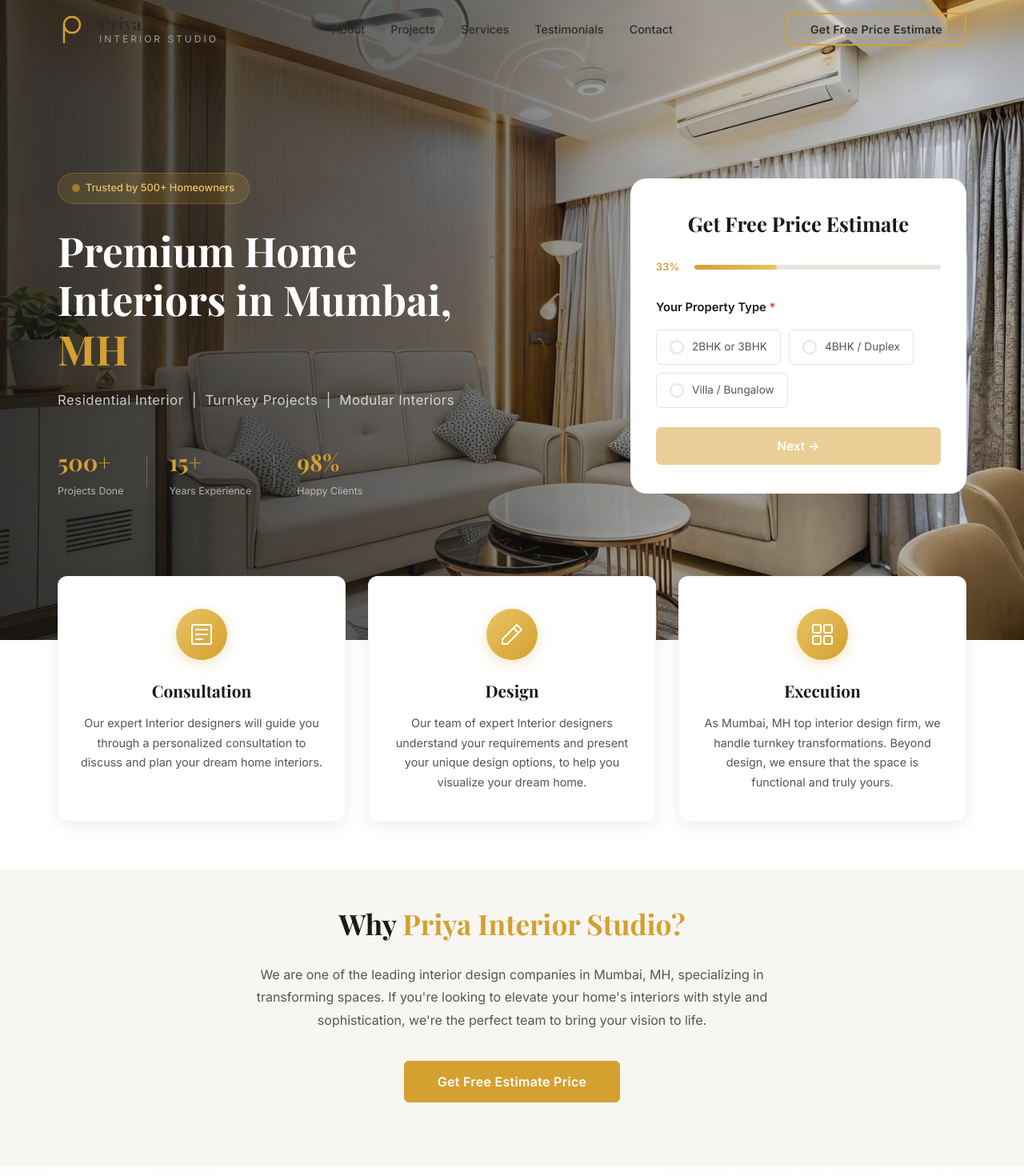
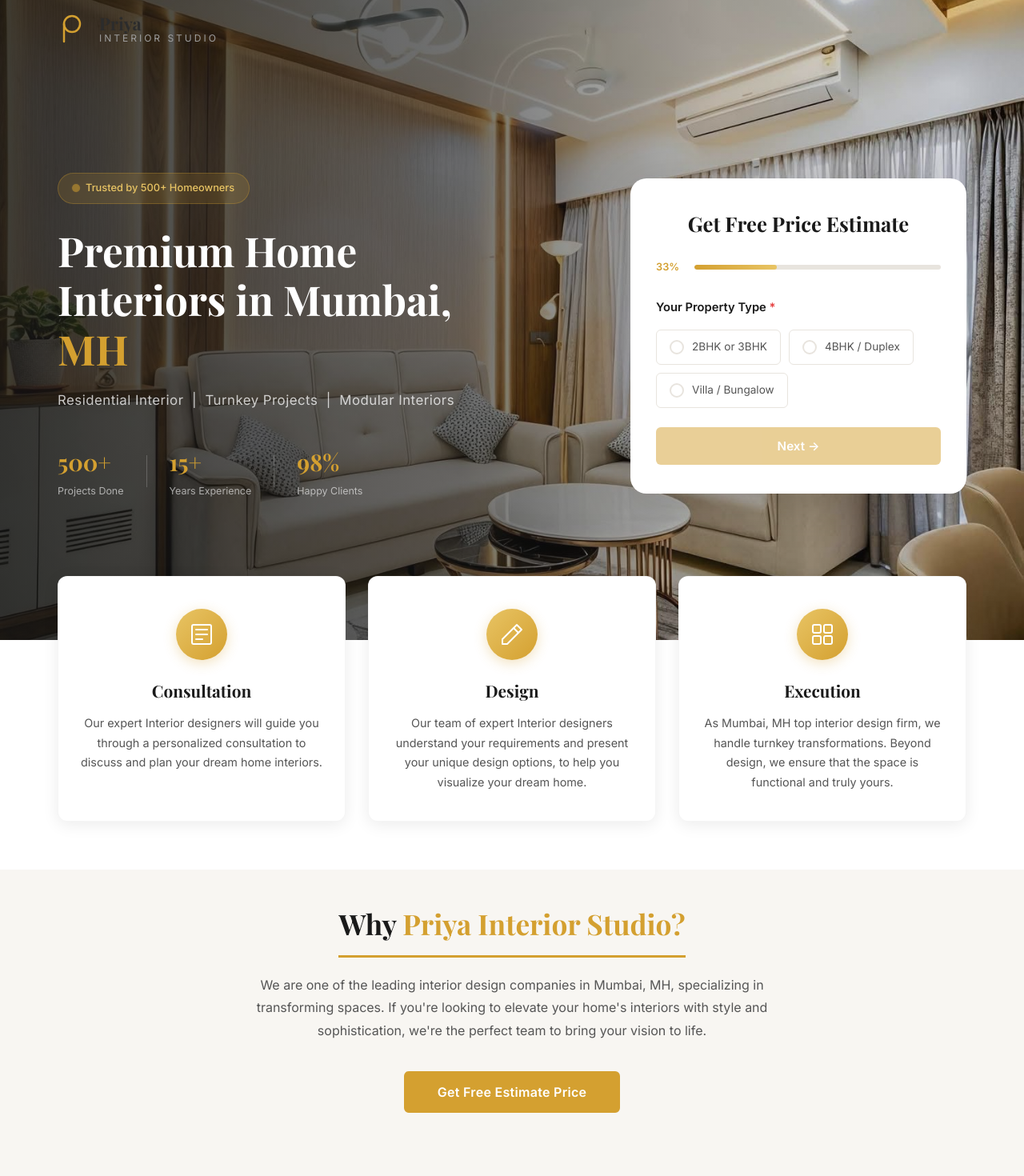
Before and after one commit to sonu2k1/Priya-interior-stuido, a React (Vite) app: page / in a window 1280 px wide. Shown: the top 1470 px of the page at 80% size. Built offline with nearby package versions, Linux system fonts and the light colour scheme.

Commit message:
UI updates: remove nav links, move CTA to HowWeWork, footer cleanup, global heading underlines

```diff
--- a/src/components/Footer.css
+++ b/src/components/Footer.css
@@ -42,7 +42,7 @@
 
 /* Footer Main */
 .footer__main {
-  background: var(--charcoal);
+  background: #000000;
   padding: 64px 0 0;
 }
 
@@ -54,7 +54,7 @@
 
 .footer__grid {
   display: grid;
-  grid-template-columns: 1.5fr 1fr 1fr 1fr;
+  grid-template-columns: 1.5fr 1fr 1fr;
   gap: 48px;
   padding-bottom: 48px;
   border-bottom: 1px solid rgba(255, 255, 255, 0.08);
@@ -88,7 +88,7 @@
 
 .footer__brand-desc {
   font-size: 0.88rem;
-  color: rgba(255, 255, 255, 0.55);
+  color: #FFFFFF;
   line-height: 1.7;
 }
 
@@ -98,6 +98,9 @@
   font-weight: 600;
   color: var(--white);
   margin-bottom: 20px;
+  padding-bottom: 10px;
+  border-bottom: 2px solid var(--gold);
+  display: inline-block;
 }
 
 .footer__links {
@@ -108,7 +111,7 @@
 
 .footer__links a {
   font-size: 0.88rem;
-  color: rgba(255, 255, 255, 0.55);
+  color: #FFFFFF;
   transition: all var(--transition-fast);
 }
 
@@ -129,7 +132,7 @@
   align-items: center;
   gap: 10px;
   font-size: 0.88rem;
-  color: rgba(255, 255, 255, 0.55);
+  color: #FFFFFF;
 }
 
 .footer__contact-icon {
@@ -146,7 +149,13 @@
 
 .footer__bottom p {
   font-size: 0.82rem;
-  color: rgba(255, 255, 255, 0.35);
+  color: #FFFFFF;
+}
+
+.footer__credit {
+  font-size: 0.78rem;
+  color: rgba(255, 255, 255, 0.6) !important;
+  margin-top: 6px;
 }
 
 .footer__socials {
@@ -157,19 +166,25 @@
 .footer__social {
   width: 40px;
   height: 40px;
-  border: 1px solid rgba(255, 255, 255, 0.1);
   border-radius: 50%;
   display: flex;
   align-items: center;
   justify-content: center;
-  color: rgba(255, 255, 255, 0.5);
+  color: #FFFFFF;
   transition: all var(--transition-fast);
 }
 
+.footer__social--instagram {
+  background: linear-gradient(135deg, #f09433, #e6683c, #dc2743, #cc2366, #bc1888);
+}
+
+.footer__social--facebook {
+  background: #1877F2;
+}
+
 .footer__social:hover {
-  border-color: var(--gold);
-  color: var(--gold);
-  transform: translateY(-2px);
+  transform: translateY(-3px);
+  box-shadow: 0 4px 15px rgba(255, 255, 255, 0.2);
 }
 
 /* Responsive */
--- a/src/components/Footer.jsx
+++ b/src/components/Footer.jsx
@@ -42,17 +42,6 @@ const Footer = () => {
               </p>
             </div>
 
-            {/* Quick Links */}
-            <div className="footer__col">
-              <h4 className="footer__col-title">Quick Links</h4>
-              <ul className="footer__links">
-                <li><a href="#about">About Us</a></li>
-                <li><a href="#projects">Our Projects</a></li>
-                <li><a href="#services">Services</a></li>
-                <li><a href="#testimonials">Testimonials</a></li>
-              </ul>
-            </div>
-
             {/* Services */}
             <div className="footer__col">
               <h4 className="footer__col-title">Services</h4>
@@ -85,16 +74,16 @@ const Footer = () => {
           </div>
 
           <div className="footer__bottom">
-            <p>© {new Date().getFullYear()} Priya Interior Studio. All rights reserved.</p>
+            <div className="footer__bottom-text">
+              <p>© {new Date().getFullYear()} Priya Interior Studio. All rights reserved.</p>
+              <p className="footer__credit">Design and Developed By LogicPulse Innovation</p>
+            </div>
             <div className="footer__socials">
-              <a href="#" className="footer__social" aria-label="Instagram">
+              <a href="#" className="footer__social footer__social--instagram" aria-label="Instagram">
                 <svg width="20" height="20" viewBox="0 0 24 24" fill="none" stroke="currentColor" strokeWidth="2" strokeLinecap="round" strokeLinejoin="round"><rect x="2" y="2" width="20" height="20" rx="5" ry="5"/><path d="m16 11.37A4 4 0 1 1 12.63 8 4 4 0 0 1 16 11.37z"/><line x1="17.5" y1="6.5" x2="17.51" y2="6.5"/></svg>
               </a>
-              <a href="#" className="footer__social" aria-label="Facebook">
+              <a href="#" className="footer__social footer__social--facebook" aria-label="Facebook">
                 <svg width="20" height="20" viewBox="0 0 24 24" fill="none" stroke="currentColor" strokeWidth="2" strokeLinecap="round" strokeLinejoin="round"><path d="M18 2h-3a5 5 0 0 0-5 5v3H7v4h3v8h4v-8h3l1-4h-4V7a1 1 0 0 1 1-1h3z"/></svg>
-              </a>
-              <a href="#" className="footer__social" aria-label="LinkedIn">
-                <svg width="20" height="20" viewBox="0 0 24 24" fill="none" stroke="currentColor" strokeWidth="2" strokeLinecap="round" strokeLinejoin="round"><path d="M16 8a6 6 0 0 1 6 6v7h-4v-7a2 2 0 0 0-2-2 2 2 0 0 0-2 2v7h-4v-7a6 6 0 0 1 6-6z"/><rect x="2" y="9" width="4" height="12"/><circle cx="4" cy="4" r="2"/></svg>
               </a>
             </div>
           </div>
--- a/src/components/HowWeWork.css
+++ b/src/components/HowWeWork.css
@@ -19,7 +19,7 @@
 .how-work__bg-overlay {
   position: absolute;
   inset: 0;
-  background: rgba(180, 130, 20, 0.88);
+  background: rgba(180, 130, 20, 0.55);
 }
 
 .how-work__container {
@@ -89,6 +89,31 @@
   line-height: 1.7;
 }
 
+.how-work__cta-wrapper {
+  text-align: center;
+  margin-top: 48px;
+}
+
+.how-work__cta {
+  background: transparent;
+  color: var(--white);
+  border: 2px solid var(--white);
+  padding: 14px 40px;
+  font-size: 1rem;
+  font-weight: 600;
+  border-radius: var(--radius-sm);
+  cursor: pointer;
+  transition: all var(--transition-base);
+  letter-spacing: 0.5px;
+}
+
+.how-work__cta:hover {
+  background: var(--white);
+  color: var(--gold);
+  transform: translateY(-2px);
+  box-shadow: 0 6px 20px rgba(0, 0, 0, 0.15);
+}
+
 @media (max-width: 900px) {
   .how-work__grid {
     grid-template-columns: 1fr;
--- a/src/components/HowWeWork.jsx
+++ b/src/components/HowWeWork.jsx
@@ -67,6 +67,20 @@ const HowWeWork = () => {
             </div>
           ))}
         </div>
+        <div className="how-work__cta-wrapper">
+          <button
+            className="how-work__cta"
+            id="how-work-cta-btn"
+            onClick={() => {
+              const heroSection = document.getElementById('hero');
+              if (heroSection) {
+                heroSection.scrollIntoView({ behavior: 'smooth' });
+              }
+            }}
+          >
+            Get Free Price Estimate
+          </button>
+        </div>
       </div>
     </section>
   );
--- a/src/components/Navbar.css
+++ b/src/components/Navbar.css
@@ -68,126 +68,3 @@
   color: var(--medium-gray);
   letter-spacing: 3px;
   text-transform: uppercase;
-}
-
-/* Nav Links */
-.navbar__links {
-  display: flex;
-  align-items: center;
-  gap: 32px;
-}
-
-.navbar__link {
-  font-size: 0.9rem;
-  font-weight: 500;
-  color: var(--charcoal);
-  position: relative;
-  padding: 4px 0;
-  transition: color var(--transition-fast);
-}
-
-.navbar__link::after {
-  content: '';
-  position: absolute;
-  bottom: -2px;
-  left: 0;
-  width: 0;
-  height: 2px;
-  background: var(--gold);
-  transition: width var(--transition-base);
-}
-
-.navbar__link:hover {
-  color: var(--gold);
-}
-
-.navbar__link:hover::after {
-  width: 100%;
-}
-
-/* CTA Button */
-.navbar__cta {
-  background: transparent;
-  color: var(--charcoal);
-  border: 2px solid var(--gold);
-  padding: 10px 28px;
-  font-size: 0.88rem;
-  font-weight: 600;
-  border-radius: var(--radius-sm);
-  transition: all var(--transition-base);
-  letter-spacing: 0.3px;
-}
-
-.navbar__cta:hover {
-  background: var(--gold);
-  color: var(--white);
-  transform: translateY(-1px);
-  box-shadow: 0 4px 16px rgba(212, 160, 48, 0.35);
-}
-
-/* Hamburger */
-.navbar__hamburger {
-  display: none;
-  flex-direction: column;
-  justify-content: center;
-  gap: 5px;
-  background: none;
-  padding: 8px;
-  z-index: 1001;
-}
-
-.navbar__hamburger span {
-  display: block;
-  width: 24px;
-  height: 2px;
-  background: var(--charcoal);
-  transition: all var(--transition-base);
-  border-radius: 2px;
-}
-
-.navbar__hamburger--active span:nth-child(1) {
-  transform: rotate(45deg) translate(5px, 5px);
-}
-
-.navbar__hamburger--active span:nth-child(2) {
-  opacity: 0;
-}
-
-.navbar__hamburger--active span:nth-child(3) {
-  transform: rotate(-45deg) translate(5px, -5px);
-}
-
-/* Mobile Responsive */
-@media (max-width: 900px) {
-  .navbar__links {
-    display: none;
-  }
-
-  .navbar__cta {
-    display: none;
-  }
-
-  .navbar__hamburger {
-    display: flex;
-  }
-
-  .navbar__links--open {
-    display: flex;
-    flex-direction: column;
-    position: fixed;
-    top: 0;
-    left: 0;
-    right: 0;
-    bottom: 0;
-    background: rgba(255, 255, 255, 0.98);
-    backdrop-filter: blur(20px);
-    justify-content: center;
-    align-items: center;
-    gap: 28px;
-    z-index: 1000;
-  }
-
-  .navbar__links--open .navbar__link {
-    font-size: 1.3rem;
-  }
-}
--- a/src/components/Navbar.jsx
+++ b/src/components/Navbar.jsx
@@ -3,7 +3,6 @@ import './Navbar.css';
 
 const Navbar = () => {
   const [scrolled, setScrolled] = useState(false);
-  const [mobileMenuOpen, setMobileMenuOpen] = useState(false);
 
   useEffect(() => {
     const handleScroll = () => {
@@ -12,14 +11,6 @@ const Navbar = () => {
     window.addEventListener('scroll', handleScroll);
     return () => window.removeEventListener('scroll', handleScroll);
   }, []);
-
-  const scrollToForm = () => {
-    const heroSection = document.getElementById('hero');
-    if (heroSection) {
-      heroSection.scrollIntoView({ behavior: 'smooth' });
-    }
-    setMobileMenuOpen(false);
-  };
 
   return (
     <nav className={`navbar ${scrolled ? 'navbar--scrolled' : ''}`} id="main-navbar">
@@ -36,29 +27,6 @@ const Navbar = () => {
             <span className="navbar__logo-subtitle">Interior Studio</span>
           </div>
         </a>
-
-        <div className={`navbar__links ${mobileMenuOpen ? 'navbar__links--open' : ''}`}>
-          <a href="#about" className="navbar__link" onClick={() => setMobileMenuOpen(false)}>About</a>
-          <a href="#projects" className="navbar__link" onClick={() => setMobileMenuOpen(false)}>Projects</a>
-          <a href="#services" className="navbar__link" onClick={() => setMobileMenuOpen(false)}>Services</a>
-          <a href="#testimonials" className="navbar__link" onClick={() => setMobileMenuOpen(false)}>Testimonials</a>
-          <a href="#contact" className="navbar__link" onClick={() => setMobileMenuOpen(false)}>Contact</a>
-        </div>
-
-        <button className="navbar__cta" id="navbar-cta-btn" onClick={scrollToForm}>
-          Get Free Price Estimate
-        </button>
-
-        <button
-          className={`navbar__hamburger ${mobileMenuOpen ? 'navbar__hamburger--active' : ''}`}
-          id="hamburger-btn"
-          onClick={() => setMobileMenuOpen(!mobileMenuOpen)}
-          aria-label="Toggle menu"
-        >
-          <span></span>
-          <span></span>
-          <span></span>
-        </button>
       </div>
     </nav>
   );
--- a/src/index.css
+++ b/src/index.css
@@ -107,3 +107,19 @@ ul {
 ::-webkit-scrollbar-thumb:hover {
   background: var(--gold-dark);
 }
+
+/* ===== Global Section Heading Underline ===== */
+.happy__title,
+.solutions__title,
+.offerings__title,
+.why-us__title,
+.projects__title,
+.services__title,
+.testimonials__title,
+.trending__title,
+.how-work__title,
+.footer__cta-title {
+  display: inline-block;
+  padding-bottom: 10px;
+  border-bottom: 3px solid var(--gold);
+}
```
